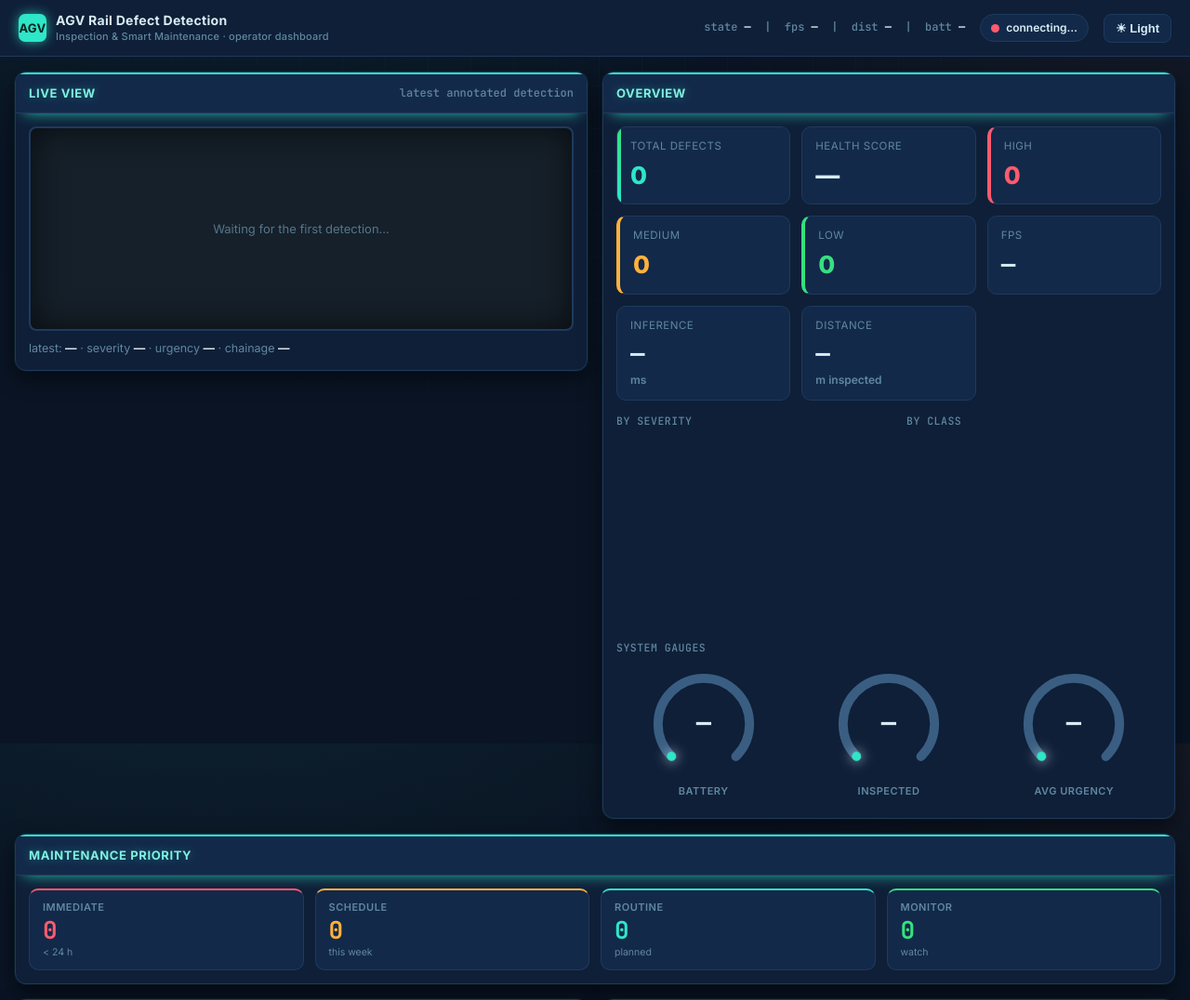
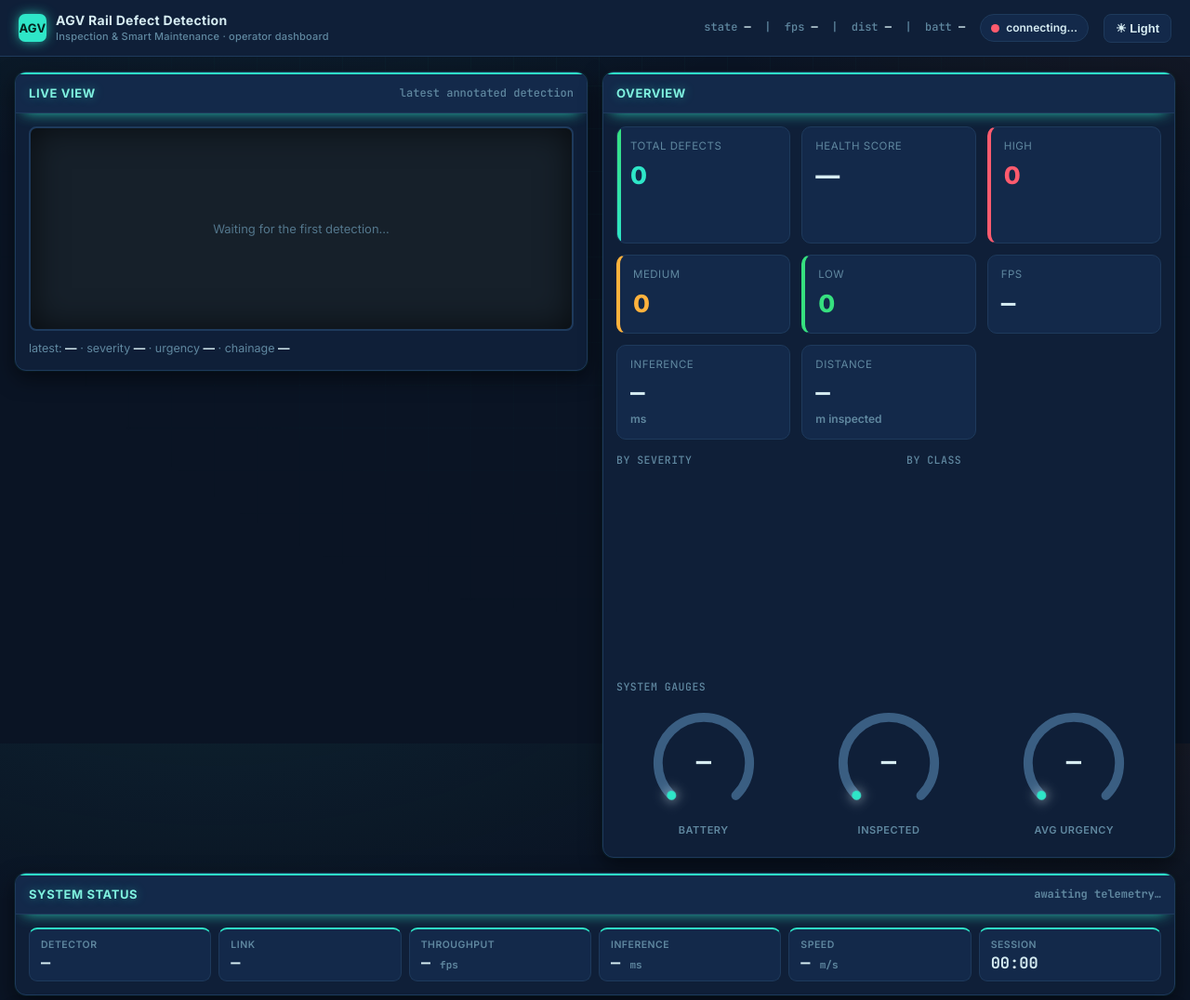
Before and after one commit to mohamd-git/FYP-1, a Flask app: page / in a window 1280 px wide. Shown: the top 1076 px of the page at 93% size. Run offline with Flask 3, Linux system fonts and the light colour scheme; data that the repository does not hold is empty; a map, chart or similar area stays blank; parts of the project's set-up code (start-up, migrations or seed data) failed here and were passed over.

Commit message:
Add map rail-line route, gliding AGV, system-status panel, and card sparkline

```diff
--- a/src/dashboard/app.py
+++ b/src/dashboard/app.py
@@ -20,6 +20,7 @@ served from ``templates/index.html`` and ``static/`` (CSS, JS, vendored libs).
 
 from __future__ import annotations
 
+import csv
 import os
 from pathlib import Path
 from typing import Any, Optional
@@ -103,6 +104,27 @@ def create_app(config: Optional[dict] = None):
             "detections_relayed": state["detections"],
         })
 
+    @app.route("/api/track")
+    def api_track():
+        """Planned inspection route (the real rail line) as ordered points."""
+        loc = config.get("localisation", {}) or {}
+        track_csv = (loc.get("track_csv") or loc.get("csv_path")
+                     or paths.get("track_csv") or "data/track.csv")
+        path = resolve_path(track_csv)
+        pts: list[dict] = []
+        if path.is_file():
+            with open(path, "r", encoding="utf-8", newline="") as fh:
+                for row in csv.DictReader(fh):
+                    try:
+                        pts.append({
+                            "lat": float(row["lat"]),
+                            "lng": float(row["lng"]),
+                            "chainage_m": float(row.get("chainage_m") or 0.0),
+                        })
+                    except (KeyError, TypeError, ValueError):
+                        continue
+        return jsonify(pts)
+
     @app.route("/export.csv")
     def export_csv():
         db = Database(db_path).connect()
--- a/src/dashboard/static/css/app.css
+++ b/src/dashboard/static/css/app.css
@@ -95,8 +95,8 @@ body {
 /* ---- layout ---------------------------------------------------------- */
 .wrap { padding: 16px; display: grid; gap: 16px; align-items: start;
   grid-template-columns: 1fr 1fr;
-  grid-template-areas: "live cards" "triage triage" "queue track" "map map" "strip strip" "table table"; }
-@media (max-width: 980px) { .wrap { grid-template-columns: 1fr; grid-template-areas: "live" "cards" "triage" "queue" "track" "map" "strip" "table"; } }
+  grid-template-areas: "live cards" "status status" "triage triage" "queue track" "map map" "strip strip" "table table"; }
+@media (max-width: 980px) { .wrap { grid-template-columns: 1fr; grid-template-areas: "live" "cards" "status" "triage" "queue" "track" "map" "strip" "table"; } }
 
 .panel {
   background: var(--surface); border: 1px solid var(--border); border-radius: 12px;
@@ -338,3 +338,21 @@ thead th:focus-visible, .strip-mark:focus-visible {
   .topbar .stat-inline { order: 3; flex-basis: 100%; }
   .card .v, .tri .v { font-size: 22px; }
 }
+
+/* ---- system status bar ---------------------------------------------- */
+.area-status { grid-area: status; }
+.status-row { display: flex; flex-wrap: wrap; gap: 12px 8px; }
+.st { flex: 1 1 130px; background: var(--surface-2); border: 1px solid var(--border);
+  border-radius: 9px; padding: 9px 12px; border-top: 2px solid var(--accent); }
+.st-k { color: var(--muted); font-size: 10.5px; text-transform: uppercase; letter-spacing: .5px; font-weight: 600; }
+.st-v { font-size: 17px; font-weight: 800; margin-top: 3px; line-height: 1.15;
+  overflow: hidden; text-overflow: ellipsis; white-space: nowrap; }
+.st-u { font-size: 11px; font-weight: 600; color: var(--muted); }
+
+/* ---- card sparkline -------------------------------------------------- */
+.spark { margin-top: 8px; height: 34px; }
+.spark-svg { display: block; width: 100%; height: 34px; }
+
+/* ---- AGV marker pulse (map hero) ------------------------------------- */
+@keyframes agv-ping { 0%, 100% { stroke-opacity: 1; } 50% { stroke-opacity: .35; } }
+.agv-marker { animation: agv-ping 1.6s ease-in-out infinite; }
--- a/src/dashboard/static/js/app.js
+++ b/src/dashboard/static/js/app.js
@@ -34,11 +34,42 @@ function animateNumber(id, to) {
   _numTimers.set(id, requestAnimationFrame(step));
 }
 
+// Glide a Leaflet marker from its current point to `to` (eased; respects reduced-motion).
+function glideMarker(marker, to, dur) {
+  const reduce = window.matchMedia && window.matchMedia("(prefers-reduced-motion: reduce)").matches;
+  const from = marker.getLatLng();
+  if (reduce || !from) { marker.setLatLng(to); return; }
+  if (marker._glide) cancelAnimationFrame(marker._glide);
+  const t0 = performance.now();
+  const step = (t) => {
+    const k = Math.min(1, (t - t0) / dur), e = 1 - Math.pow(1 - k, 3);
+    marker.setLatLng([from.lat + (to[0] - from.lat) * e, from.lng + (to[1] - from.lng) * e]);
+    if (k < 1) marker._glide = requestAnimationFrame(step);
+  };
+  marker._glide = requestAnimationFrame(step);
+}
+
+// Build an inline-SVG sparkline (filled area + line) from a numeric series.
+function renderSpark(id, vals, color) {
+  const el = $(id);
+  if (!el) return;
+  if (!vals || vals.length < 2) { el.innerHTML = ""; return; }
+  const w = 120, h = 34, pad = 3, max = Math.max(1, ...vals), n = vals.length;
+  const x = (i) => pad + (i / (n - 1)) * (w - 2 * pad);
+  const y = (v) => h - pad - (v / max) * (h - 2 * pad);
+  const line = vals.map((v, i) => (i ? "L" : "M") + x(i).toFixed(1) + " " + y(v).toFixed(1)).join(" ");
+  const area = line + ` L ${(w - pad).toFixed(1)} ${(h - pad).toFixed(1)} L ${pad} ${(h - pad).toFixed(1)} Z`;
+  el.innerHTML = `<svg viewBox="0 0 ${w} ${h}" preserveAspectRatio="none" class="spark-svg" aria-hidden="true">`
+    + `<path d="${area}" fill="${color}" opacity="0.13"/>`
+    + `<path d="${line}" fill="none" stroke="${color}" stroke-width="2" stroke-linejoin="round" stroke-linecap="round"/></svg>`;
+}
+
 // ---- state -------------------------------------------------------------
 const defects = new Map();          // key -> normalised defect
 const markers = new Map();          // key -> Leaflet circleMarker
 const trackPts = [];                // AGV path (from telemetry)
-let map, trackLine, agvMarker, sevChart, classChart;
+let map, trackLine, routeLine, agvMarker, sevChart, classChart;
+let sessionStart = null;
 let sortKey = "urgency_score", sortDir = -1;
 let didFit = false;
 let lastChainage = null, stripRenderedMax = null;
@@ -58,6 +89,7 @@ function norm(d) {
     timestamp: d.timestamp || d.last_seen || d.first_seen || "",
     image_ref: d.image_ref || "",
     frame_count: d.frame_count,
+    model: d.model || "",
   };
 }
 const keyOf = (d) => (d.track_id != null && d.track_id >= 0) ? "t" + d.track_id : "d" + d.detection_id;
@@ -97,6 +129,18 @@ function maybeFit() {
   if (didFit || markers.size === 0) return;
   const grp = L.featureGroup([...markers.values()]);
   try { map.fitBounds(grp.getBounds().pad(0.3)); didFit = true; } catch (e) {}
+}
+
+// Draw the planned inspection route (the real rail line) from /api/track.
+function drawRoute(pts) {
+  if (!pts || !pts.length) return;
+  const latlngs = pts.map((p) => [p.lat, p.lng]);
+  if (routeLine) { routeLine.setLatLngs(latlngs); }
+  else {
+    routeLine = L.polyline(latlngs, { color: css("--muted"), weight: 3, opacity: .6, dashArray: "2 7", lineCap: "round" });
+    routeLine.addTo(map); routeLine.bringToBack();
+  }
+  try { map.fitBounds(routeLine.getBounds().pad(0.15)); didFit = true; } catch (e) {}
 }
 
 // ---- ingest defect -----------------------------------------------------
@@ -210,6 +254,17 @@ function renderCards() {
   const prog = Math.min(100, maxCh / TRACK_TOTAL_M * 100);
   setGauge("g-prog-arc", "g-prog-v", prog, INSPECTED_COLOR, Math.round(prog) + "%");
   setGauge("g-batt-arc", "g-batt-v", lastBattery, gaugeLevel(lastBattery, true), Math.round(lastBattery) + "%");
+  // sparkline: cumulative defects across the run (real timestamps)
+  const times = arr.map((d) => Date.parse(d.timestamp)).filter((t) => !isNaN(t)).sort((a, b) => a - b);
+  if (times.length >= 2) {
+    const BINS = 24, t0 = times[0], span = (times[times.length - 1] - t0) || 1;
+    const cum = new Array(BINS).fill(0);
+    times.forEach((t) => { cum[Math.min(BINS - 1, Math.floor((t - t0) / span * BINS))]++; });
+    for (let i = 1; i < BINS; i++) cum[i] += cum[i - 1];
+    renderSpark("spark-total", cum, css("--accent"));
+  }
+  const m0 = arr.find((d) => d.model);
+  if (m0) setText("st-model", String(m0.model));
   renderExtras(arr);
 }
 
@@ -286,6 +341,10 @@ function onTelemetry(t) {
   setText("hb-fps", (Number(t.fps) || 0).toFixed(1));
   setText("hb-dist", (Number(t.chainage_m) || 0).toFixed(1) + " m");
   setText("hb-batt", Math.round(Number(t.battery_pct) || 0) + "%");
+  setText("st-fps", (Number(t.fps) || 0).toFixed(1));
+  setText("st-lat", Math.round(Number(t.inference_ms) || 0));
+  setText("st-speed", (Number(t.speed_mps) || 0).toFixed(1));
+  setText("st-updated", "updated " + new Date().toLocaleTimeString());
   const bp = Number(t.battery_pct) || 0; lastBattery = bp;
   setGauge("g-batt-arc", "g-batt-v", bp, gaugeLevel(bp, true), Math.round(bp) + "%");
   const prog = Math.min(100, (Number(t.chainage_m) || 0) / TRACK_TOTAL_M * 100);
@@ -293,8 +352,8 @@ function onTelemetry(t) {
   if (Number.isFinite(t.lat) && Number.isFinite(t.lng)) {
     trackPts.push([t.lat, t.lng]);
     trackLine.setLatLngs(trackPts);
-    if (agvMarker) { agvMarker.setLatLng([t.lat, t.lng]); }
-    else { agvMarker = L.circleMarker([t.lat, t.lng], { radius: 6, color: css("--accent"), fillColor: css("--bg"), fillOpacity: 1, weight: 3 }).addTo(map).bindTooltip("AGV"); }
+    if (agvMarker) { glideMarker(agvMarker, [t.lat, t.lng], 700); }
+    else { agvMarker = L.circleMarker([t.lat, t.lng], { radius: 6, color: css("--accent"), fillColor: css("--bg"), fillOpacity: 1, weight: 3, className: "agv-marker" }).addTo(map).bindTooltip("AGV"); }
     maybeFit();
   }
   lastChainage = Number(t.chainage_m) || 0;
@@ -443,6 +502,7 @@ function applyTheme(theme) {
   $("theme-btn").textContent = theme === "dark" ? "☀ Light" : "☾ Dark";
   // recolour live elements
   if (trackLine) trackLine.setStyle({ color: css("--accent") });
+  if (routeLine) routeLine.setStyle({ color: css("--muted") });
   if (sevChart || classChart) renderCards();
   renderStrip();
 }
@@ -470,9 +530,16 @@ function start() {
 
   const socket = io();
   const conn = $("conn");
-  socket.on("connect", () => { conn.className = "pill live"; conn.querySelector(".lbl").textContent = "LIVE"; });
-  socket.on("disconnect", () => { conn.className = "pill off"; conn.querySelector(".lbl").textContent = "OFFLINE"; });
-  socket.on("detection", (d) => { ingest(d); updateFrame(norm(d)); });
+  socket.on("connect", () => {
+    conn.className = "pill live"; conn.querySelector(".lbl").textContent = "LIVE";
+    const l = $("st-link"); if (l) { l.textContent = "ONLINE"; l.style.color = css("--low"); }
+    if (sessionStart == null) sessionStart = Date.now();
+  });
+  socket.on("disconnect", () => {
+    conn.className = "pill off"; conn.querySelector(".lbl").textContent = "OFFLINE";
+    const l = $("st-link"); if (l) { l.textContent = "OFFLINE"; l.style.color = css("--high"); }
+  });
+  socket.on("detection", (d) => { ingest(d); updateFrame(norm(d)); if (d.model) setText("st-model", String(d.model)); });
   socket.on("telemetry", onTelemetry);
   socket.on("status", onStatus);
 
@@ -484,8 +551,19 @@ function start() {
   }).catch(() => {});
   fetch("/api/state").then((r) => r.json()).then((s) => { if (s.telemetry) onTelemetry(s.telemetry); if (s.status) onStatus(s.status); }).catch(() => {});
 
+  // Draw the real rail line (planned inspection route) beneath the markers.
+  fetch("/api/track").then((r) => r.json()).then(drawRoute).catch(() => {});
+
   // keep the live frame fresh even between detections
   setInterval(() => { const img = $("liveframe"); if (img && img.style.display !== "none") img.src = "/latest_frame.jpg?t=" + Date.now(); }, 4000);
+
+  // session clock for the system-status panel
+  setInterval(() => {
+    if (sessionStart == null) return;
+    const s = Math.floor((Date.now() - sessionStart) / 1000);
+    const mm = String(Math.floor(s / 60)).padStart(2, "0"), ss = String(s % 60).padStart(2, "0");
+    setText("st-uptime", mm + ":" + ss);
+  }, 1000);
 }
 
 document.addEventListener("DOMContentLoaded", start);
--- a/src/dashboard/templates/index.html
+++ b/src/dashboard/templates/index.html
@@ -10,7 +10,7 @@
   <link href="https://fonts.googleapis.com/css2?family=Inter:wght@400;500;600;700;800&family=JetBrains+Mono:wght@500;700&display=swap" rel="stylesheet" />
 
   <link rel="stylesheet" href="/static/vendor/leaflet/leaflet.css" />
-  <link rel="stylesheet" href="/static/css/app.css?v=7" />
+  <link rel="stylesheet" href="/static/css/app.css?v=8" />
 </head>
 <body>
   <!-- ===== top bar ===== -->
@@ -55,7 +55,7 @@
       <header><h2>Overview</h2></header>
       <div class="body">
         <div class="cards-grid">
-          <div class="card accent"><div class="k">Total defects</div><div class="v" id="c-total">0</div></div>
+          <div class="card accent"><div class="k">Total defects</div><div class="v" id="c-total">0</div><div class="spark" id="spark-total"></div></div>
           <div class="card"><div class="k">Health score</div><div class="v" id="c-health">&mdash;</div><div class="u" id="c-health-l"></div></div>
           <div class="card sev-high"><div class="k">High</div><div class="v" id="c-high">0</div></div>
           <div class="card sev-med"><div class="k">Medium</div><div class="v" id="c-med">0</div></div>
@@ -76,6 +76,19 @@
           <div class="gw"><svg viewBox="0 0 96 96" class="gsvg" role="img" aria-label="Inspection progress gauge"><circle class="gtrk" cx="48" cy="48" r="40" transform="rotate(135 48 48)"/><circle class="gval" id="g-prog-arc" cx="48" cy="48" r="40" transform="rotate(135 48 48)"/><text class="gval-t" id="g-prog-v" x="48" y="48">&mdash;</text></svg><div class="gw-l">Inspected</div></div>
           <div class="gw"><svg viewBox="0 0 96 96" class="gsvg" role="img" aria-label="Average urgency gauge"><circle class="gtrk" cx="48" cy="48" r="40" transform="rotate(135 48 48)"/><circle class="gval" id="g-urg-arc" cx="48" cy="48" r="40" transform="rotate(135 48 48)"/><text class="gval-t" id="g-urg-v" x="48" y="48">&mdash;</text></svg><div class="gw-l">Avg urgency</div></div>
         </div>
+      </div>
+    </section>
+
+    <!-- ===== system status ===== -->
+    <section class="panel area-status">
+      <header><h2>System status</h2><span class="spacer"></span><span class="count mono" id="st-updated">awaiting telemetry…</span></header>
+      <div class="body status-row">
+        <div class="st"><div class="st-k">Detector</div><div class="st-v mono" id="st-model">—</div></div>
+        <div class="st"><div class="st-k">Link</div><div class="st-v mono" id="st-link">—</div></div>
+        <div class="st"><div class="st-k">Throughput</div><div class="st-v mono"><span id="st-fps">—</span> <span class="st-u">fps</span></div></div>
+        <div class="st"><div class="st-k">Inference</div><div class="st-v mono"><span id="st-lat">—</span> <span class="st-u">ms</span></div></div>
+        <div class="st"><div class="st-k">Speed</div><div class="st-v mono"><span id="st-speed">—</span> <span class="st-u">m/s</span></div></div>
+        <div class="st"><div class="st-k">Session</div><div class="st-v mono" id="st-uptime">00:00</div></div>
       </div>
     </section>
 
@@ -180,6 +193,6 @@
   <script src="/static/vendor/leaflet/leaflet.js"></script>
   <script src="/static/vendor/chart.umd.min.js"></script>
   <script src="/static/socket.io.min.js"></script>
-  <script src="/static/js/app.js?v=7"></script>
+  <script src="/static/js/app.js?v=8"></script>
 </body>
 </html>
```
